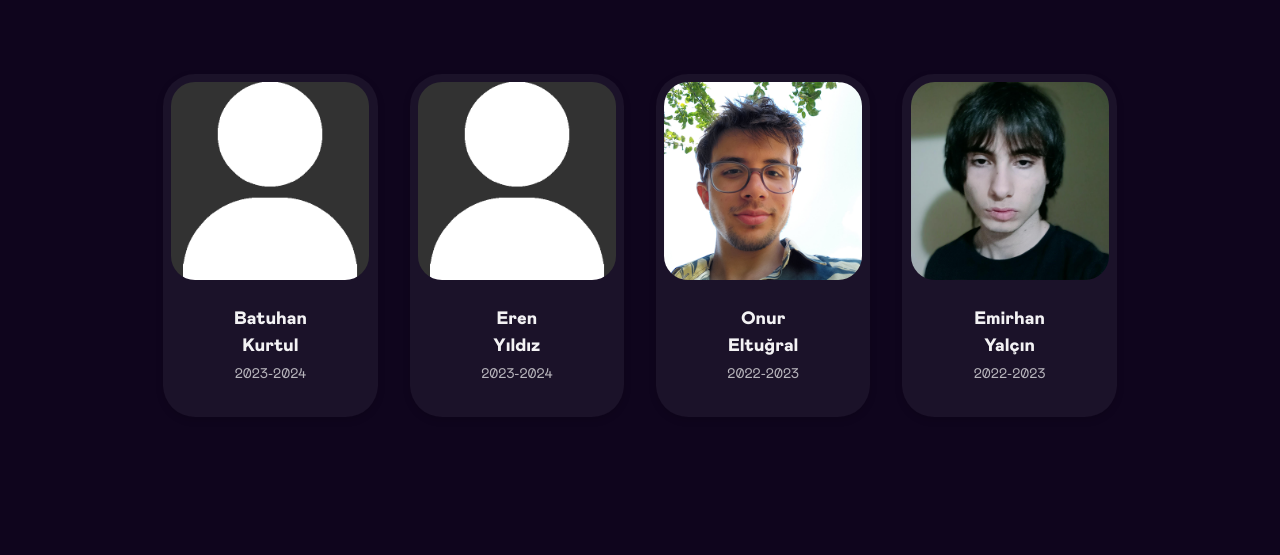
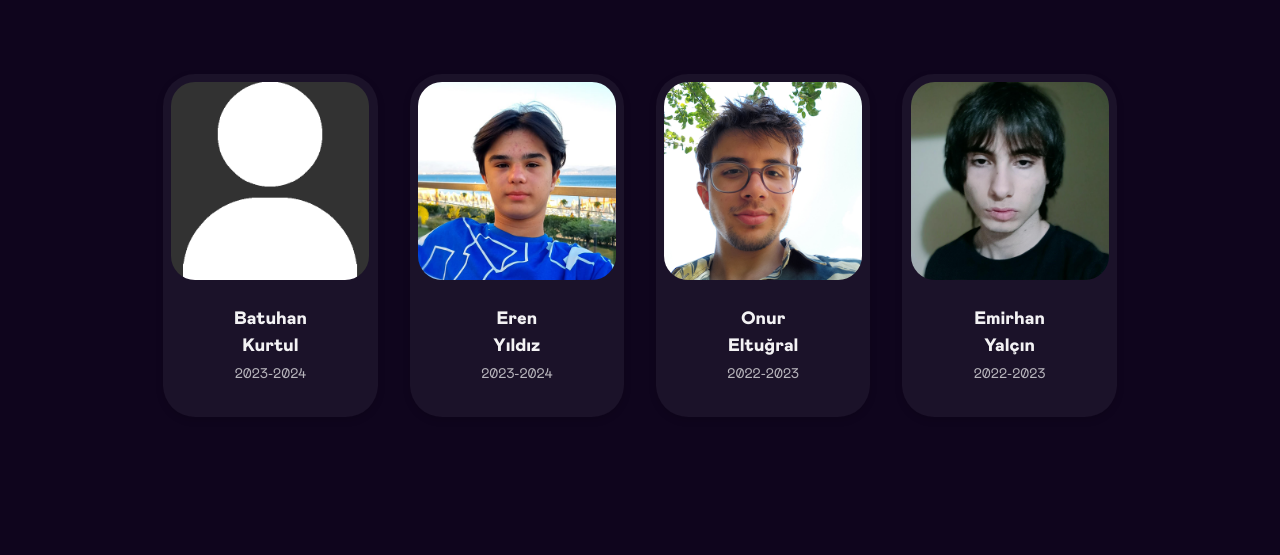
Before and after one commit to naaltech/naaltech-website, a plain HTML site: page team.html in a window 1280 px wide. Shown: the part 1645-2200 px from the top of the page. Drawn offline with nearby package versions, Linux system fonts and the light colour scheme; files whose address does not match are found by name; a web font is replaced by a local one.

Commit message:
erenyildiz

```diff
--- a/team.html
+++ b/team.html
@@ -310,7 +310,7 @@
                             <div class="uni-artist-avatar uk-grid uk-grid-collapse uk-child-width-1-1 uk-flex-middle uk-grid-stack" data-uk-grid="">
                                 <div class="uk-first-column">
                                     <div class="uk-panel uk-overflow-hidden">
-                                        <img class="uk-cover uk-radius-medium uk-radius-large@m" src="../assets/teamPhotos/empty.png" alt="" data-uk-cover="" style="height: 198px; width: 198px;">
+                                        <img class="uk-cover uk-radius-medium uk-radius-large@m" src="../assets/teamPhotos/erenyildiz.png" alt="" data-uk-cover="" style="height: 198px; width: 198px;">
                                         <canvas width="400" height="400"></canvas>
                                     </div>
                                 </div>
```
Also changed, not shown: assets/teamPhotos/erenyildiz.png (added).
